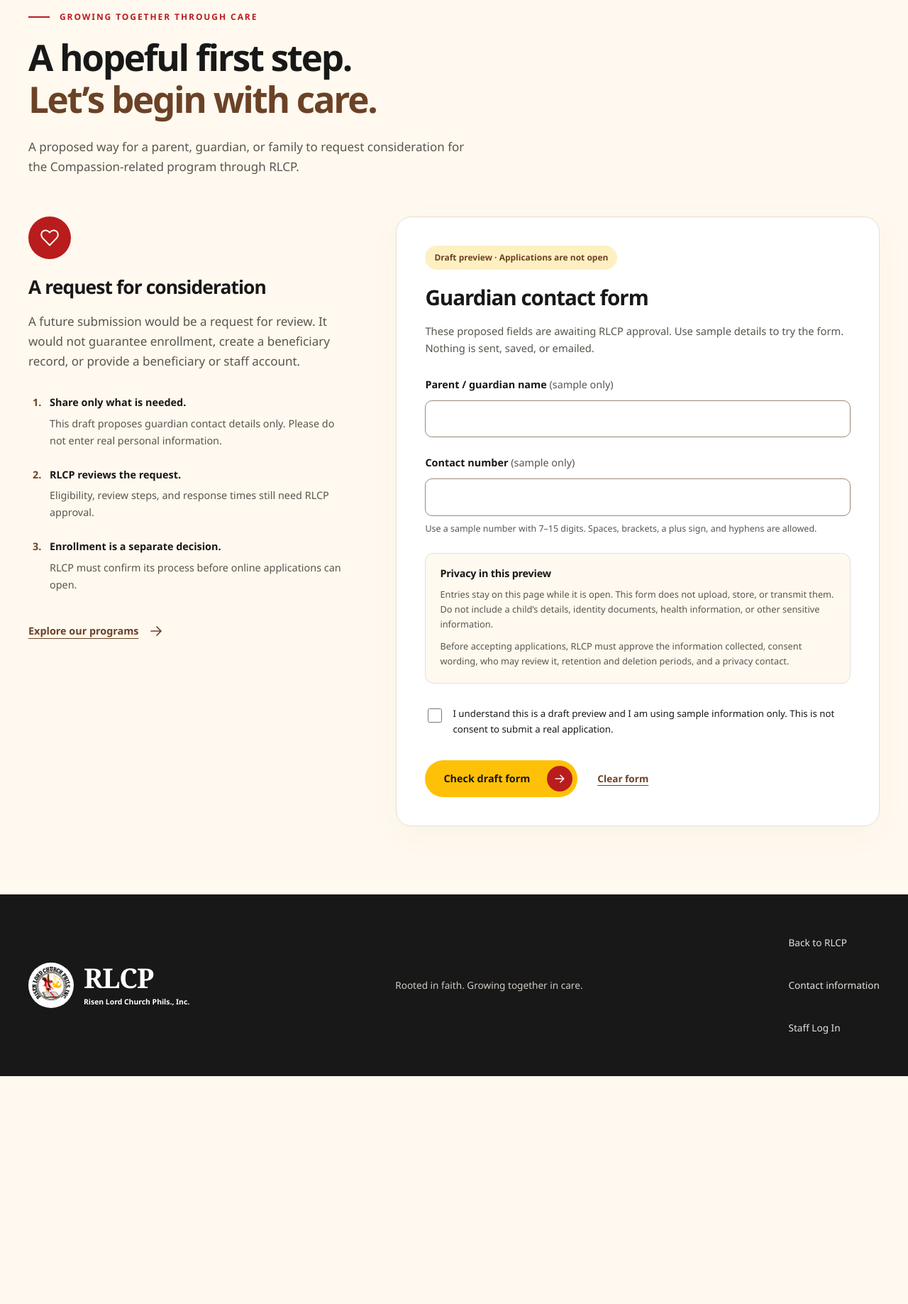
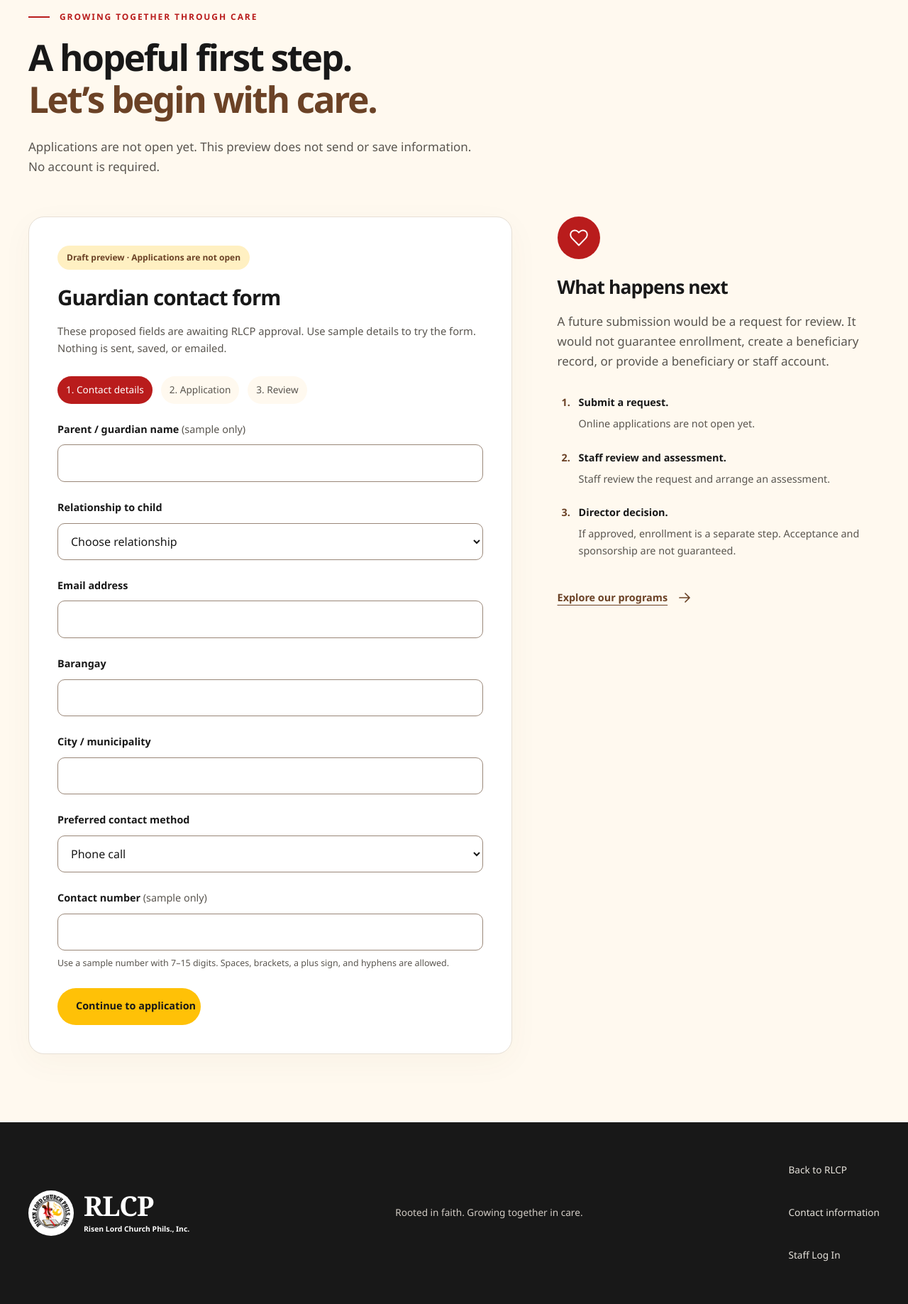
Before and after one commit to Jrhieb/RLC-Management-System, a Laravel app: page /application in a window 1280 px wide. Shown: the part 189-2026 px from the top of the page at 71% size. Before the commit the page ends 1705 px from the top, so only its background shows below. Run offline with Laravel 12, Linux system fonts and the light colour scheme; style sheets or scripts are compiled from the project's sources; parts of the project's set-up code (start-up, migrations or seed data) failed here and were passed over; some libraries are stand-ins or nearby versions.

Commit message:
Add three-step application preview

```diff
--- a/resources/css/public-home.css
+++ b/resources/css/public-home.css
@@ -354,6 +354,14 @@
 .rlcp-public .public-application__intro h1 { font-size: clamp(2.2rem, 4vw, 3.5rem); line-height: 1.15; }
 .rlcp-public .public-application__intro > p:last-child { color: var(--public-muted); max-width: 65ch; margin-top: 24px; }
 .rlcp-public .public-application__grid { display: grid; grid-template-columns: .8fr 1.2fr; gap: 64px; align-items: start; }
+.rlcp-public .application-steps { display: flex; flex-wrap: wrap; gap: 12px; margin-bottom: 24px; list-style: none; padding: 0; }
+.rlcp-public .application-steps li { padding: 8px 12px; border-radius: 20px; background: var(--public-soft); color: var(--public-muted); font-size: .85rem; }
+.rlcp-public .application-steps [aria-current="step"] { background: var(--public-red); color: #fff; }
+.rlcp-public .public-application select, .rlcp-public .public-application textarea { display: block; width: 100%; min-height: 52px; padding: 12px 14px; border: 1px solid #9a8778; border-radius: 10px; background: var(--public-surface); color: var(--public-ink); font: inherit; font-size: 16px; }
+.rlcp-public .public-application [data-step][hidden] { display: none; }
+.rlcp-public .public-application [data-review] dt { font-weight: 700; margin-top: 12px; }
+.rlcp-public .public-application [data-review] dd { overflow-wrap: anywhere; }
+@media (min-width: 961px) { .rlcp-public .public-application__guide { grid-column: 2; grid-row: 1; } .rlcp-public .public-application__card { grid-column: 1; grid-row: 1; } .rlcp-public .public-application__grid { grid-template-columns: 1.2fr .8fr; } }
 .rlcp-public .public-application__guide h2 { font-size: 1.65rem; margin-bottom: 20px; }
 .rlcp-public .public-application__guide > p { color: var(--public-muted); }
 .rlcp-public .public-application__icon { display: grid; place-items: center; width: 60px; height: 60px; border-radius: 50%; background: var(--public-red); color: #fff; margin-bottom: 24px; }
--- a/resources/js/public-application.js
+++ b/resources/js/public-application.js
@@ -1,46 +1,85 @@
 export function initializeApplicationDraft(form) {
     if (!form || form.dataset.initialized) return;
     form.dataset.initialized = "true";
-    const fields = [...form.querySelectorAll("[data-draft-field]")];
+    const sections = [...form.querySelectorAll("[data-step]")];
     const status = form.querySelector("[data-draft-status]");
-    const errorFor = (field) => form.querySelector(`[data-draft-error="${field.dataset.draftField}"]`);
-    function clearFeedback() {
-        fields.forEach((field) => {
-            field.removeAttribute("aria-invalid");
-            errorFor(field).textContent = "";
+    const method = form.querySelector("[data-preview-method]");
+    const email = form.querySelector("[data-preview-email]");
+    const labels = { "application-guardian": "Guardian", "application-relationship": "Relationship", "application-contact": "Contact number", "application-email": "Email", "application-barangay": "Barangay", "application-city": "City / municipality", "application-method": "Preferred contact", "application-reason": "Reason" };
+    let current = 1;
+    let completing = false;
+    const updateEmail = () => { email.required = method.value === "email"; };
+    method.addEventListener("change", updateEmail);
+    updateEmail();
+    function show(number) {
+        current = number;
+        sections.forEach(section => { section.hidden = Number(section.dataset.step) !== number; });
+        form.closest(".public-application__card").querySelectorAll("[data-step-indicator]").forEach(item => {
+            if (Number(item.dataset.stepIndicator) === number) item.setAttribute("aria-current", "step");
+            else item.removeAttribute("aria-current");
         });
         status.textContent = "";
+        sections[number - 1].focus();
     }
-    form.addEventListener("submit", (event) => {
-        event.preventDefault();
-        clearFeedback();
-        let firstInvalid;
-        fields.forEach((field) => {
-            const kind = field.dataset.draftField;
-            let error = "";
-            if (kind === "guardian" && !field.value.trim()) error = "Enter a sample guardian name.";
-            if (kind === "contact") {
+    function validate() {
+        updateEmail();
+        const section = sections[current - 1];
+        const fields = [...section.querySelectorAll("input, select, textarea")];
+        for (const field of fields) {
+            field.removeAttribute("aria-invalid");
+            const error = field.dataset.draftField && form.querySelector('[data-draft-error="' + field.dataset.draftField + '"]');
+            if (error) error.textContent = "";
+        }
+        for (const field of fields) {
+            let message = "";
+            if (field.dataset.draftField === "contact") {
                 const value = field.value.trim();
                 const digits = value.replace(/\D/g, "").length;
-                if (!/^[+\d()\s-]+$/.test(value) || digits < 7 || digits > 15) error = "Enter a sample contact number with 7–15 digits.";
+                if (!/^[+\d()\s-]+$/.test(value) || digits < 7 || digits > 15) message = "Enter a sample contact number with 7–15 digits.";
             }
-            if (kind === "consent" && !field.checked) error = "Confirm that you are using sample information for this preview.";
-            if (error) {
-                errorFor(field).textContent = error;
+            if (!message && !field.checkValidity()) message = field.type === "checkbox" ? "Confirm this is a sample preview." : "Please complete this field with a valid value.";
+            if (!message && field.hasAttribute("data-preview-required") && !field.value.trim()) message = "Please complete this field.";
+            if (message) {
                 field.setAttribute("aria-invalid", "true");
-                firstInvalid ??= field;
+                const error = field.dataset.draftField && form.querySelector('[data-draft-error="' + field.dataset.draftField + '"]');
+                if (error) error.textContent = message;
+                status.textContent = message + " Nothing has been submitted.";
+                field.focus();
+                return false;
             }
+        }
+        return true;
+    }
+    function review() {
+        const list = form.querySelector("[data-review]");
+        list.replaceChildren();
+        Object.entries(labels).forEach(([id, label]) => {
+            const term = document.createElement("dt");
+            const value = document.createElement("dd");
+            term.textContent = label;
+            value.textContent = form.querySelector("#" + id).value.trim() || "Not provided";
+            list.append(term, value);
         });
-        if (firstInvalid) {
-            status.textContent = "Please review the highlighted fields. Nothing has been submitted.";
-            firstInvalid.focus();
-            return;
-        }
+    }
+    form.querySelectorAll("[data-next]").forEach(button => button.addEventListener("click", () => {
+        if (!validate()) return;
+        if (current === 2) review();
+        show(current + 1);
+    }));
+    form.querySelectorAll("[data-back]").forEach(button => button.addEventListener("click", () => show(current - 1)));
+    form.querySelectorAll("[data-edit]").forEach(button => button.addEventListener("click", () => show(Number(button.dataset.edit))));
+    form.addEventListener("submit", event => {
+        event.preventDefault();
+        if (!validate()) return;
+        completing = true;
         form.reset();
-        status.textContent = "Preview check complete. Nothing has been submitted, saved, or emailed. Sample details have been cleared. Online applications are not open yet.";
+        completing = false;
+        updateEmail();
+        sections.forEach(section => { section.hidden = true; });
+        status.textContent = "Sample preview complete. Nothing has been submitted, saved, or emailed. Online applications are not open yet.";
         status.focus();
     });
-    form.addEventListener("reset", clearFeedback);
+    form.addEventListener("reset", () => { if (!completing) setTimeout(() => { updateEmail(); show(1); }, 0); });
     form.ownerDocument.defaultView.addEventListener("pagehide", () => form.reset());
     form.noValidate = true;
     form.querySelector("fieldset").disabled = false;
--- a/resources/views/public/application.blade.php
+++ b/resources/views/public/application.blade.php
@@ -19,17 +19,17 @@
         <div class="public-application__intro">
             <p class="public-eyebrow">Growing together through care</p>
             <h1>A hopeful first step.<br><span class="public-warm-text">Let’s begin with care.</span></h1>
-            <p>A proposed way for a parent, guardian, or family to request consideration for the Compassion-related program through RLCP.</p>
+            <p>Applications are not open yet. This preview does not send or save information. No account is required.</p>
         </div>
         <div class="public-application__grid">
             <aside class="public-application__guide" aria-labelledby="application-guide-title">
                 <span class="public-application__icon"><x-public.icon name="heart" /></span>
-                <h2 id="application-guide-title">A request for consideration</h2>
+                <h2 id="application-guide-title">What happens next</h2>
                 <p>A future submission would be a request for review. It would not guarantee enrollment, create a beneficiary record, or provide a beneficiary or staff account.</p>
                 <ol>
-                    <li><strong>Share only what is needed.</strong><span>This draft proposes guardian contact details only. Please do not enter real personal information.</span></li>
-                    <li><strong>RLCP reviews the request.</strong><span>Eligibility, review steps, and response times still need RLCP approval.</span></li>
-                    <li><strong>Enrollment is a separate decision.</strong><span>RLCP must confirm its process before online applications can open.</span></li>
+                    <li><strong>Submit a request.</strong><span>Online applications are not open yet.</span></li>
+                    <li><strong>Staff review and assessment.</strong><span>Staff review the request and arrange an assessment.</span></li>
+                    <li><strong>Director decision.</strong><span>If approved, enrollment is a separate step. Acceptance and sponsorship are not guaranteed.</span></li>
                 </ol>
                 <a href="{{ route('programs') }}">Explore our programs <x-public.icon name="arrow" /></a>
             </aside>
@@ -37,14 +37,36 @@
                 <p class="public-draft-badge">Draft preview · Applications are not open</p>
                 <h2 id="application-form-title">Guardian contact form</h2>
                 <p class="public-application__lead" id="application-draft-note">These proposed fields are awaiting RLCP approval. Use sample details to try the form. Nothing is sent, saved, or emailed.</p>
+                <ol class="application-steps" aria-label="Preview steps"><li data-step-indicator="1" aria-current="step">1. Contact details</li><li data-step-indicator="2">2. Application</li><li data-step-indicator="3">3. Review</li></ol>
                 {{-- No intake endpoint exists. Keep controls unnamed and disabled until the local-only preview handler is ready. --}}
                 <form method="dialog" autocomplete="off" aria-describedby="application-draft-note application-privacy" data-application-draft>
                     <fieldset disabled>
                         <legend class="public-sr-only">Proposed guardian contact details — sample information only</legend>
+                        <section data-step="1" tabindex="-1" aria-label="Contact details">
                         <div class="public-application__field">
                             <label for="application-guardian">Parent / guardian name <span>(sample only)</span></label>
                             <input id="application-guardian" type="text" required maxlength="100" autocomplete="off" aria-describedby="application-guardian-error" data-draft-field="guardian">
                             <p id="application-guardian-error" class="public-field-error" data-draft-error="guardian"></p>
+                        </div>
+                        <div class="public-application__field">
+                            <label for="application-relationship">Relationship to child</label>
+                            <select id="application-relationship" required><option value="">Choose relationship</option><option>Parent</option><option>Guardian</option><option>Other</option></select>
+                        </div>
+                        <div class="public-application__field">
+                            <label for="application-email">Email address</label>
+                            <input id="application-email" type="email" autocomplete="off" data-preview-email>
+                        </div>
+                        <div class="public-application__field">
+                            <label for="application-barangay">Barangay</label>
+                            <input id="application-barangay" type="text" autocomplete="off" data-preview-required>
+                        </div>
+                        <div class="public-application__field">
+                            <label for="application-city">City / municipality</label>
+                            <input id="application-city" type="text" autocomplete="off" data-preview-required>
+                        </div>
+                        <div class="public-application__field">
+                            <label for="application-method">Preferred contact method</label>
+                            <select id="application-method" data-preview-method><option value="phone">Phone call</option><option value="email">Email</option><option disabled>SMS (unavailable)</option></select>
                         </div>
                         <div class="public-application__field">
                             <label for="application-contact">Contact number <span>(sample only)</span></label>
@@ -52,6 +74,17 @@
                             <p id="application-contact-help" class="public-field-help">Use a sample number with 7–15 digits. Spaces, brackets, a plus sign, and hyphens are allowed.</p>
                             <p id="application-contact-error" class="public-field-error" data-draft-error="contact"></p>
                         </div>
+                        <button type="button" class="public-button public-button--gold" data-next>Continue to application</button>
+                        </section>
+                        <section data-step="2" tabindex="-1" aria-label="Application" hidden>
+                            <div class="public-application__field"><label for="application-reason">Brief reason for applying</label><textarea id="application-reason" rows="4" required></textarea></div>
+                            <button type="button" class="public-application__clear" data-back>Back</button>
+                            <button type="button" class="public-button public-button--gold" data-next>Review answers</button>
+                        </section>
+                        <section data-step="3" tabindex="-1" aria-label="Review" hidden>
+                        <h3>Review sample answers</h3><dl data-review></dl>
+                        <button type="button" class="public-application__clear" data-edit="1">Edit contact details</button>
+                        <button type="button" class="public-application__clear" data-edit="2">Edit application</button>
                         <div class="public-application__privacy" id="application-privacy">
                             <h3>Privacy in this preview</h3>
                             <p>Entries stay on this page while it is open. This form does not upload, store, or transmit them. Do not include a child’s details, identity documents, health information, or other sensitive information.</p>
@@ -63,9 +96,10 @@
                         </label>
                         <p id="application-consent-error" class="public-field-error" data-draft-error="consent"></p>
                         <div class="public-application__actions">
-                            <button class="public-button public-button--gold" type="submit">Check draft form <span class="public-button__arrow"><x-public.icon name="arrow" /></span></button>
+                            <button class="public-button public-button--gold" type="submit">Complete sample preview <span class="public-button__arrow"><x-public.icon name="arrow" /></span></button>
                             <button type="reset" class="public-application__clear">Clear form</button>
                         </div>
+                        </section>
                     </fieldset>
                     <p class="public-application__status" role="status" aria-live="polite" aria-atomic="true" tabindex="-1" data-draft-status></p>
                     <noscript><p class="public-application__privacy">JavaScript is needed to try local validation. This draft cannot accept or send an application.</p></noscript>
```
Also changed, not shown: tests/browser/public-homepage.test.mjs (+8 -6 lines).
